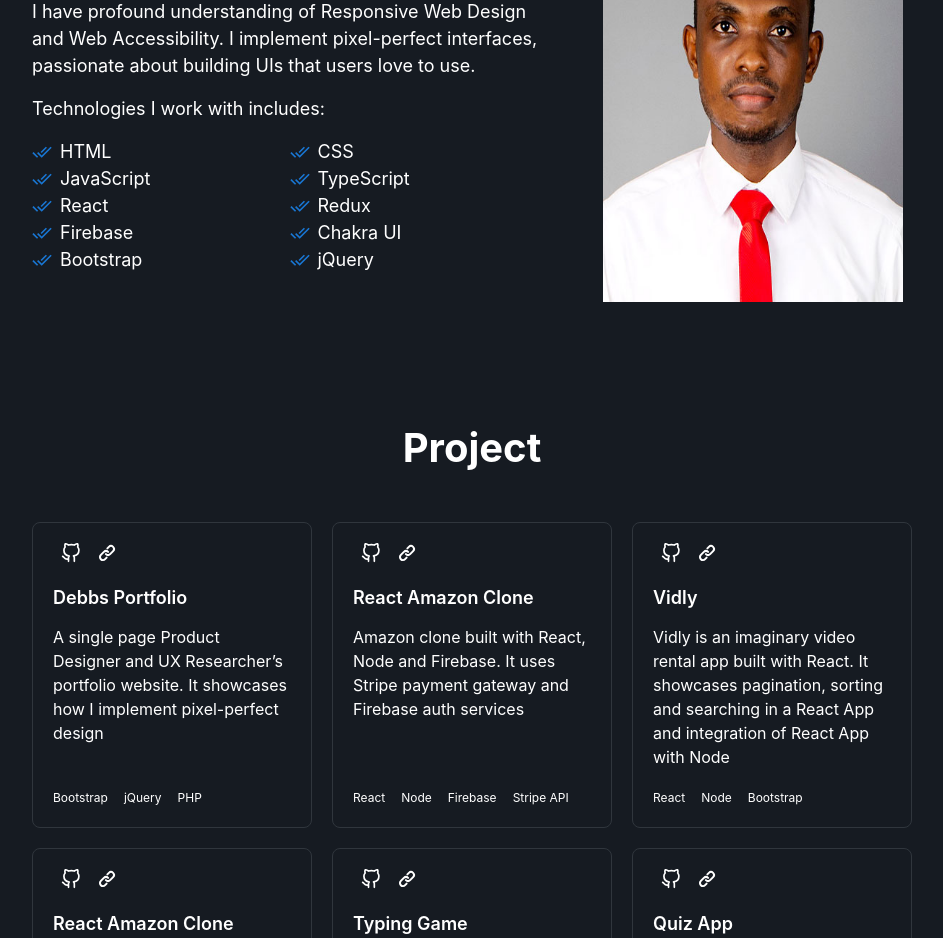
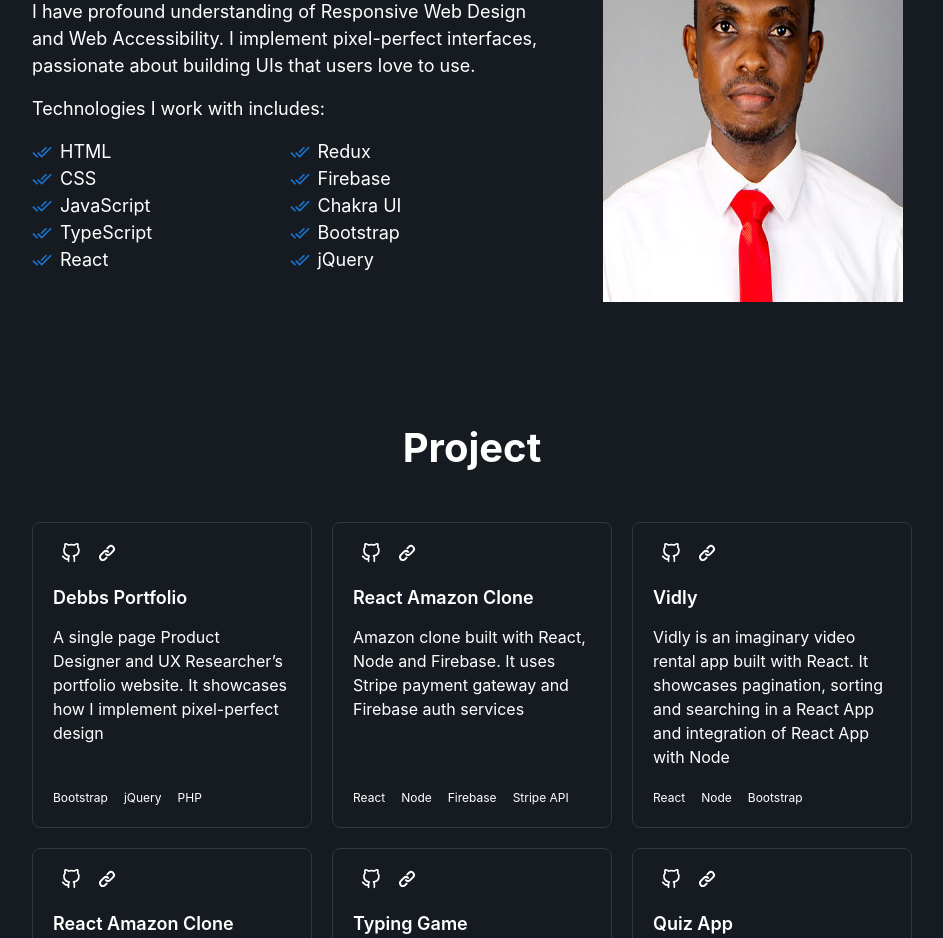
Before and after one commit to davidoluseun/aod-portfolio, a React (Create React App) app: page / in a window 1280 px wide. Shown: the part 1460-2398 px from the top of the page, without its empty margins (168-1111 px from the left). Built offline with nearby package versions, Linux system fonts and the light colour scheme; no server answers.

Commit message:
Wrap ListItem Components in a Box

```diff
--- a/src/components/About.tsx
+++ b/src/components/About.tsx
@@ -38,6 +38,7 @@ const About = () => {
           <Text mb="4">Technologies I work with includes:</Text>
 
           <List d="grid" gridTemplateColumns="repeat(2, 1fr)">
+            <Box>
               <ListItem>
                 <ListIcon as={MdDoneAll} color="primary" boxSize="5" />
                 HTML
@@ -58,7 +59,9 @@ const About = () => {
                 <ListIcon as={MdDoneAll} color="primary" boxSize="5" />
                 React
               </ListItem>
+            </Box>
 
+            <Box>
               <ListItem>
                 <ListIcon as={MdDoneAll} color="primary" boxSize="5" />
                 Redux
@@ -79,6 +82,7 @@ const About = () => {
                 <ListIcon as={MdDoneAll} color="primary" boxSize="5" />
                 jQuery
               </ListItem>
+            </Box>
           </List>
         </GridItem>
         <GridItem
```
Lines whose indentation alone changed are shown as unchanged.
